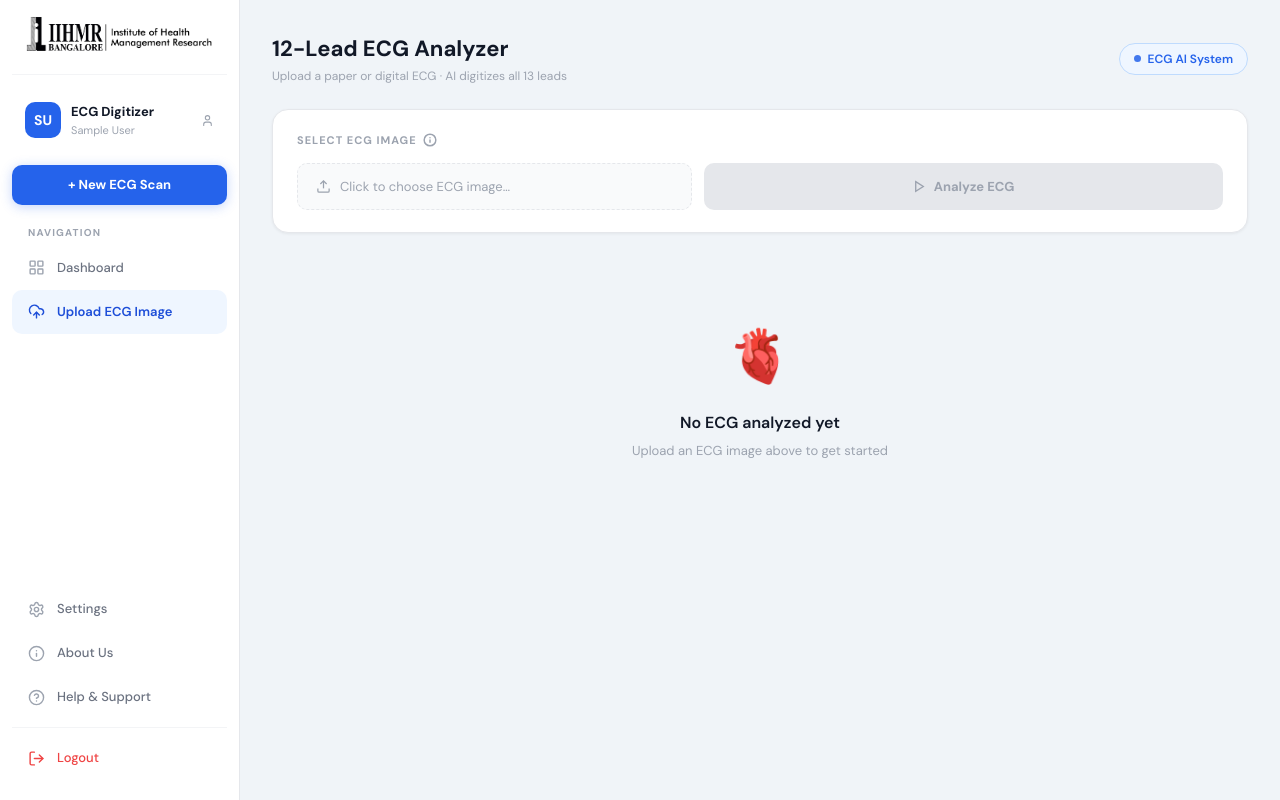
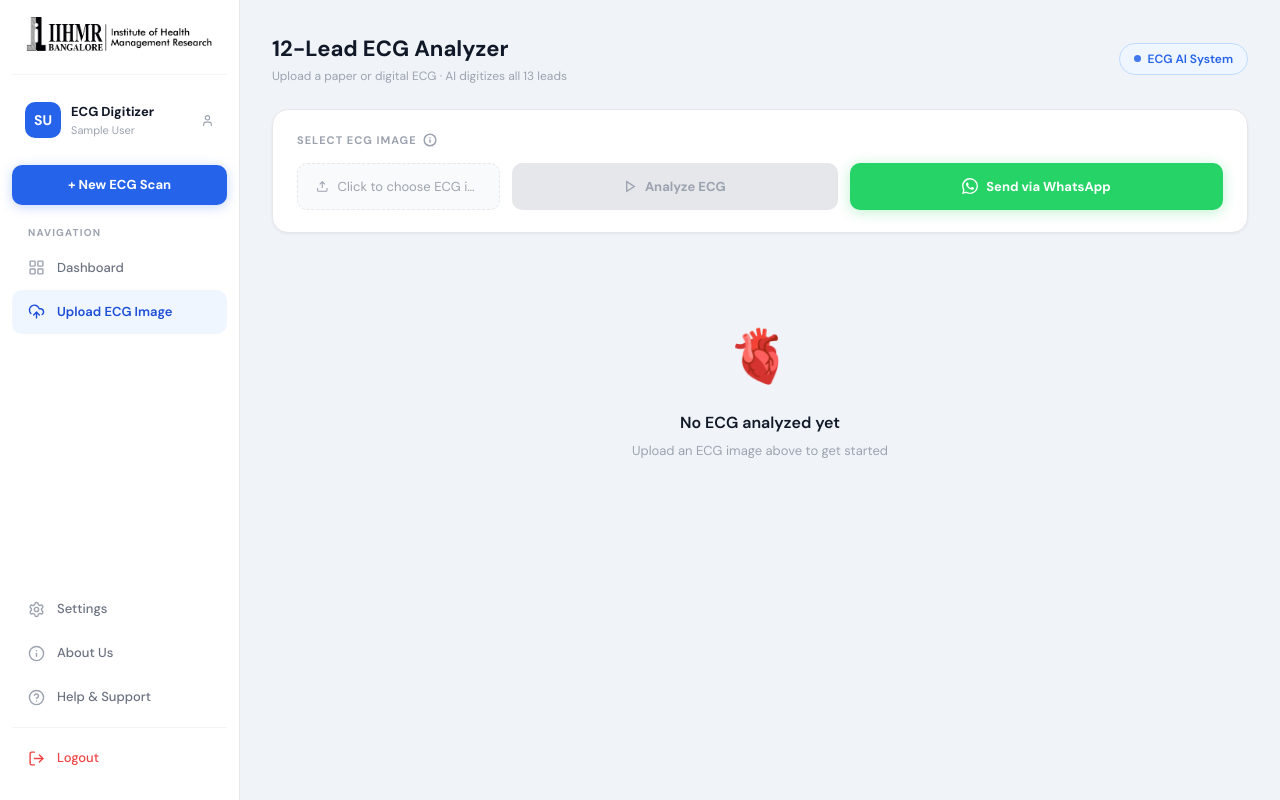
Before and after one commit to Hemanthxin/ECG-Frontend, a React (Vite) app: page /upload in a window 1280 px wide. Built offline with nearby package versions, Linux system fonts and the light colour scheme; sample sign-in values are in the browser's storage.

Commit message:
ui upgrade

```diff
--- a/src/pages/UploadECG.jsx
+++ b/src/pages/UploadECG.jsx
@@ -209,7 +209,6 @@ export default function UploadECG() {
     setLoading(false);
   };
 
-  /* ─── PDF Generation Function ────────────────────────────────────────────── */
   const handleDownloadPDF = async () => {
     try {
       setIsPdfGenerating(true);
@@ -319,11 +318,23 @@ export default function UploadECG() {
             </span>
             <input type="file" accept="image/*" style={{display:"none"}} onChange={onFile}/>
           </label>
+
           <button onClick={onAnalyze} disabled={loading||!file} style={{flex: "1 1 auto", justifyContent: "center", padding:"13px 30px",borderRadius:10,border:"none",background:loading||!file?"#e5e7eb":`linear-gradient(135deg,${T.accent},${T.accentHover})`,color:loading||!file?"#9ca3af":"#fff",fontWeight:700,fontSize:13,cursor:loading||!file?"not-allowed":"pointer",display:"flex",alignItems:"center",gap:8,boxShadow:loading||!file?"none":`0 2px 14px ${T.accent}44`,transition:"all .18s",whiteSpace:"nowrap"}}>
             {loading
               ? <><span style={{display:"inline-block",width:13,height:13,border:"2px solid rgba(255,255,255,.3)",borderTopColor:"#fff",borderRadius:"50%",animation:"ecgspin .7s linear infinite"}}/> {t('upload_processing')}</>
               : <><svg width="13" height="13" fill="none" viewBox="0 0 24 24" stroke="currentColor" strokeWidth="2.5"><polygon points="5 3 19 12 5 21 5 3"/></svg> {t('upload_analyze')}</>
             }
+          </button>
+
+          {/* NEW WHATSAPP BUTTON */}
+          <button
+            onClick={() => window.open('https://wa.me/918884774504?text=' + encodeURIComponent('Hi! I would like to digitize an ECG image.'), '_blank')}
+            style={{flex: "1 1 auto", justifyContent: "center", padding:"13px 30px", borderRadius:10, border:"none", background:"#25D366", color:"#fff", fontWeight:700, fontSize:13, cursor:"pointer", display:"flex", alignItems:"center", gap:8, boxShadow:`0 2px 14px rgba(37, 211, 102, 0.3)`, transition:"all .18s", whiteSpace:"nowrap"}}
+          >
+            <svg width="16" height="16" viewBox="0 0 24 24" fill="currentColor">
+              <path d="M17.472 14.382c-.297-.149-1.758-.867-2.03-.967-.273-.099-.471-.148-.67.15-.197.297-.767.966-.94 1.164-.173.199-.347.223-.644.075-.297-.15-1.255-.463-2.39-1.405-.883-.733-1.476-1.639-1.649-1.935-.173-.297-.018-.458.13-.606.134-.133.298-.347.446-.52.149-.174.198-.298.298-.497.099-.198.05-.371-.025-.52-.075-.149-.669-1.612-.916-2.207-.242-.579-.487-.5-.669-.51-.173-.008-.371-.01-.57-.01-.198 0-.52.074-.792.372-.272.297-1.04 1.016-1.04 2.479 0 1.462 1.065 2.875 1.213 3.074.149.198 2.096 3.2 5.077 4.487.709.306 1.262.489 1.694.625.712.227 1.36.195 1.871.118.571-.085 1.758-.719 2.006-1.413.248-.694.248-1.289.173-1.413-.074-.124-.272-.198-.57-.347m-5.421 7.403h-.004a9.87 9.87 0 01-5.031-1.378l-.361-.214-3.741.982.998-3.648-.235-.374a9.86 9.86 0 01-1.51-5.26c.001-5.45 4.436-9.884 9.888-9.884 2.64 0 5.122 1.03 6.988 2.898a9.825 9.825 0 012.893 6.994c-.003 5.45-4.437 9.884-9.885 9.884m8.413-18.297A11.815 11.815 0 0012.05 0C5.495 0 .16 5.335.157 11.892c0 2.096.547 4.142 1.588 5.945L.057 24l6.305-1.654a11.882 11.882 0 005.683 1.448h.005c6.554 0 11.89-5.335 11.893-11.893a11.821 11.821 0 00-3.48-8.413z"/>
+            </svg>
+            Send via WhatsApp
           </button>
         </div>
 
@@ -547,20 +558,20 @@ export default function UploadECG() {
 
               <div style={{ background: T.inputBg, borderRadius: 12, padding: 12, border: `1px solid ${T.divider}` }}>
                 <div
-                  onClick={() => setSelectedExampleImage('/assets/ECG-1028.png')}
+                  onClick={() => setSelectedExampleImage('/norm.png')}
                   style={{ width: "100%", height: 180, borderRadius: 8, overflow: "hidden", background: "#fff", display: "flex", alignItems: "center", justifyContent: "center", border: "1px solid #f1f5f9", cursor: "zoom-in" }}
                 >
-                  <img src="/assets/ECG-1028.png" alt="Colored ECG Image" style={{ width: "100%", height: "100%", objectFit: "contain", padding: "8px" }} />
+                  <img src="/norm.png" alt="Colored ECG Image" style={{ width: "100%", height: "100%", objectFit: "contain", padding: "8px" }} />
                 </div>
                 <div style={{ textAlign: "center", fontSize: 13, fontWeight: 600, color: T.textSecondary, marginTop: 12, marginBottom: 4 }}>Example 1: Colored ECG Image</div>
               </div>
 
               <div style={{ background: T.inputBg, borderRadius: 12, padding: 12, border: `1px solid ${T.divider}` }}>
                 <div
-                  onClick={() => setSelectedExampleImage('/assets/ECG-1005.png')}
+                  onClick={() => setSelectedExampleImage('/normal+ECG.webp')}
                   style={{ width: "100%", height: 180, borderRadius: 8, overflow: "hidden", background: "#fff", display: "flex", alignItems: "center", justifyContent: "center", border: "1px solid #f1f5f9", cursor: "zoom-in" }}
                 >
-                  <img src="/assets/ECG-1005.png" alt="B&W ECG Image" style={{ width: "100%", height: "100%", objectFit: "contain", padding: "8px" }} />
+                  <img src="/normal+ECG.webp" alt="B&W ECG Image" style={{ width: "100%", height: "100%", objectFit: "contain", padding: "8px" }} />
                 </div>
                 <div style={{ textAlign: "center", fontSize: 13, fontWeight: 600, color: T.textSecondary, marginTop: 12, marginBottom: 4 }}>Example 2: B&W ECG Image</div>
               </div>
@@ -590,7 +601,6 @@ export default function UploadECG() {
             animation: "backdropFadeIn 0.2s ease-out"
           }}
         >
-          {/* Floating Action Button - Always visible top right */}
           <button
             onClick={() => setSelectedExampleImage(null)}
             style={{ position: "fixed", top: 20, right: 20, background: "rgba(15, 23, 42, 0.6)", backdropFilter: "blur(4px)", border: "1px solid rgba(255,255,255,0.2)", borderRadius: "50%", width: 44, height: 44, display: "flex", justifyContent: "center", alignItems: "center", cursor: "pointer", color: "#fff", transition: "all 0.2s", boxShadow: "0 4px 12px rgba(0,0,0,0.2)", zIndex: 10001 }}
```
